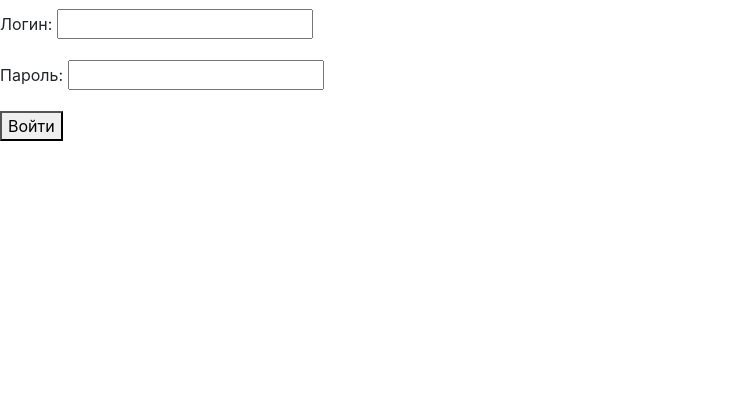
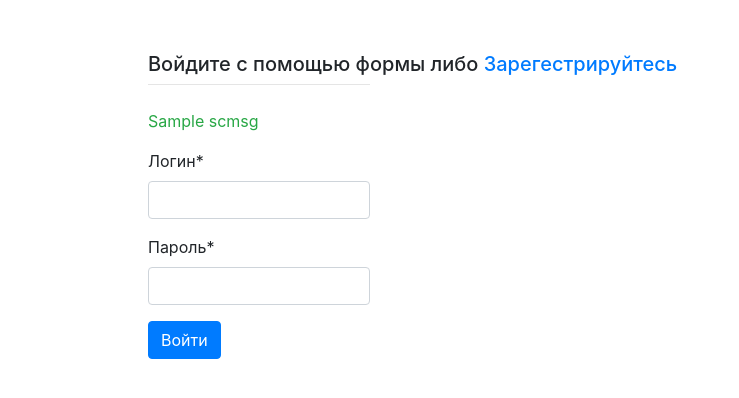
Before and after one commit to Valdeslav/HireApp, a Django app: template templates/registration/login.html in a window 1280 px wide. Shown: the part 69-467 px from the top of the page, without its empty margins (0-739 px from the left). Run offline with Django 3.2, Linux system fonts and the light colour scheme; tables that the repository leaves empty hold one stand-in row (values such as "Sample post"); the template is opened without the code that fills it: values that come from a table or form of the project are taken from there, most other values are stand-ins (such as "Sample title", 1, 10 or a date in 2020); some libraries are stand-ins or nearby versions.

Commit message:
css and bootstrap styles

```diff
--- a/accounts/views.py
+++ b/accounts/views.py
@@ -26,9 +26,9 @@ def user_login(request):
                                 'message': 'Не удалось войти. Убедитесь что ввели верные Логин и Пароль'
                               })
     else:
-        message = request.GET.get("message")
+        message = request.GET.get("scmsg")
         form = LoginForm()
-    return render(request, 'registration/login.html', {'form': form, 'message': message})
+    return render(request, 'registration/login.html', {'form': form, 'scmsg': message})
 
 
 def user_logout(request):
@@ -45,7 +45,7 @@ def register(request):
             new_user = user_form.save(commit=False)
             new_user.set_password(user_form.cleaned_data['password'])
             new_user.save()
-            url_param = urlencode({'message': 'Вы успешно зарегистрировались.\nТеперь вы можете войти в свой аккаунт'})
+            url_param = urlencode({'scmsg': 'Вы успешно зарегистрировались.\nТеперь вы можете войти в свой аккаунт'})
             http_response = HttpResponseRedirect(f'/login?{url_param}')
 
             return http_response
--- a/application/views.py
+++ b/application/views.py
@@ -12,7 +12,7 @@ def index(request):
     is_delete = request.GET.get("delete")
     if is_delete:
         return render(request, "product/index.html", {"products": products, "is_delete": True})
-    return render(request, "product/index.html", {"products": products})
+    return render(request, "catalog/catalog.html", {"products": products})
 
 
 def edit_product(request):
--- a/static/css/base.css
+++ b/static/css/base.css
@@ -0,0 +1,9 @@
+.nav li.active, .nav li.active:hover, li:hover {
+     background-color: rgb(255,228,225) !important;
+}
+
+h1 {
+     margin-left: 3.8cm;
+     margin-top: 2cm;
+     margin-bottom: 2cm;
+}
--- a/templates/base.html
+++ b/templates/base.html
@@ -1,3 +1,4 @@
+{% load static %}
 <!DOCTYPE html>
 <html lang="en">
 <head>
@@ -9,7 +10,7 @@
     </title>
 
     <link rel="stylesheet" href="https://stackpath.bootstrapcdn.com/bootstrap/4.5.2/css/bootstrap.min.css" integrity="sha384-JcKb8q3iqJ61gNV9KGb8thSsNjpSL0n8PARn9HuZOnIxN0hoP+VmmDGMN5t9UJ0Z" crossorigin="anonymous">
-    <link rel="stylesheet" type="text/css" href="/style.css">
+    <link rel="stylesheet" type="text/css" href="{% static "css/base.css"%}">
     <style>
         {% block style %}
         {% endblock %}
@@ -29,7 +30,7 @@
             <span class="navbar-toggler-icon"></span>
          </button>
 
-    <div class="collapse navbar-collapse" id="navbarSupportedContent">
+    <div class="collapse navbar-collapse align-items-end justify-content-end" id="navbarSupportedContent">
         <ul class="navbar-nav mr-auto">
             <li class="nav-item active">
                 <a class="nav-link" href="/">Каталог товаров<span class="sr-only">(current)</span></a>
--- a/templates/registration/login.html
+++ b/templates/registration/login.html
@@ -3,17 +3,39 @@
 
 {% block title %}Вход{% endblock %}
 
+{% block style %}
+
+    h5 {
+        width: 20cm;
+    }
+
+    div.row {
+        margin-top: 3cm;
+        width: 10cm;
+    }
+
+{% endblock %}
+
 {% block content %}
-<h2>Вход</h2>
-    <div>
-    <h5>Войдите с помощью формы либо <a href="/register">Зарегестрируйтесь</a></h5>
-    {% if message %}
-        <p class="authErr">{{ message }}</p>
-    {% endif %}
-    <form action="." method="post">
-    {{ form.as_p }}
-    {% csrf_token %}
-    <button type="submit">Войти</button>
-    </form>
+
+
+    <div class="container">
+        <div class="row justify-content-center">
+            <div class="col-8">
+            <h5 class="mt-2">Войдите с помощью формы либо <a href="/register">Зарегестрируйтесь</a></h5>
+            <hr class="mt-0 mb-4">
+            {% if message %}
+                <p class="text-danger">{{ message }}</p>
+            {% endif %}
+            {% if scmsg %}
+                <p class="text-success">{{ scmsg }}</p>
+            {% endif %}
+            <form action="." method="post">
+            {{ form|crispy}}
+            {% csrf_token %}
+            <button type="submit" class="btn btn-primary">Войти</button>
+            </form>
+        </div>
+        </div>
     </div>
 {% endblock %}
```
Also changed, not shown: templates/catalog/catalog.html (added, +29 -0 lines), templates/registration/register.html (+23 -3 lines), static/img/alt.jpg (added).
